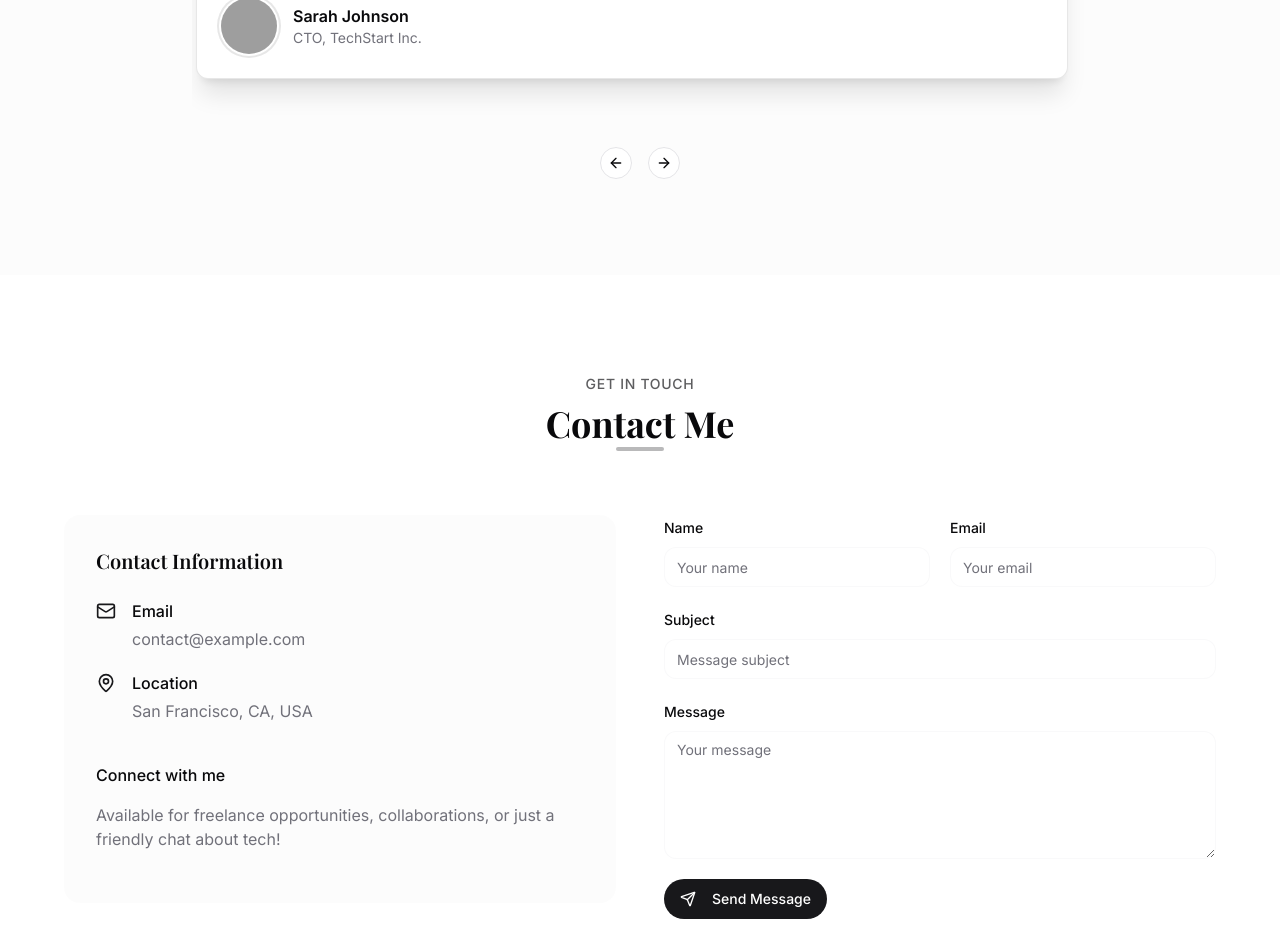
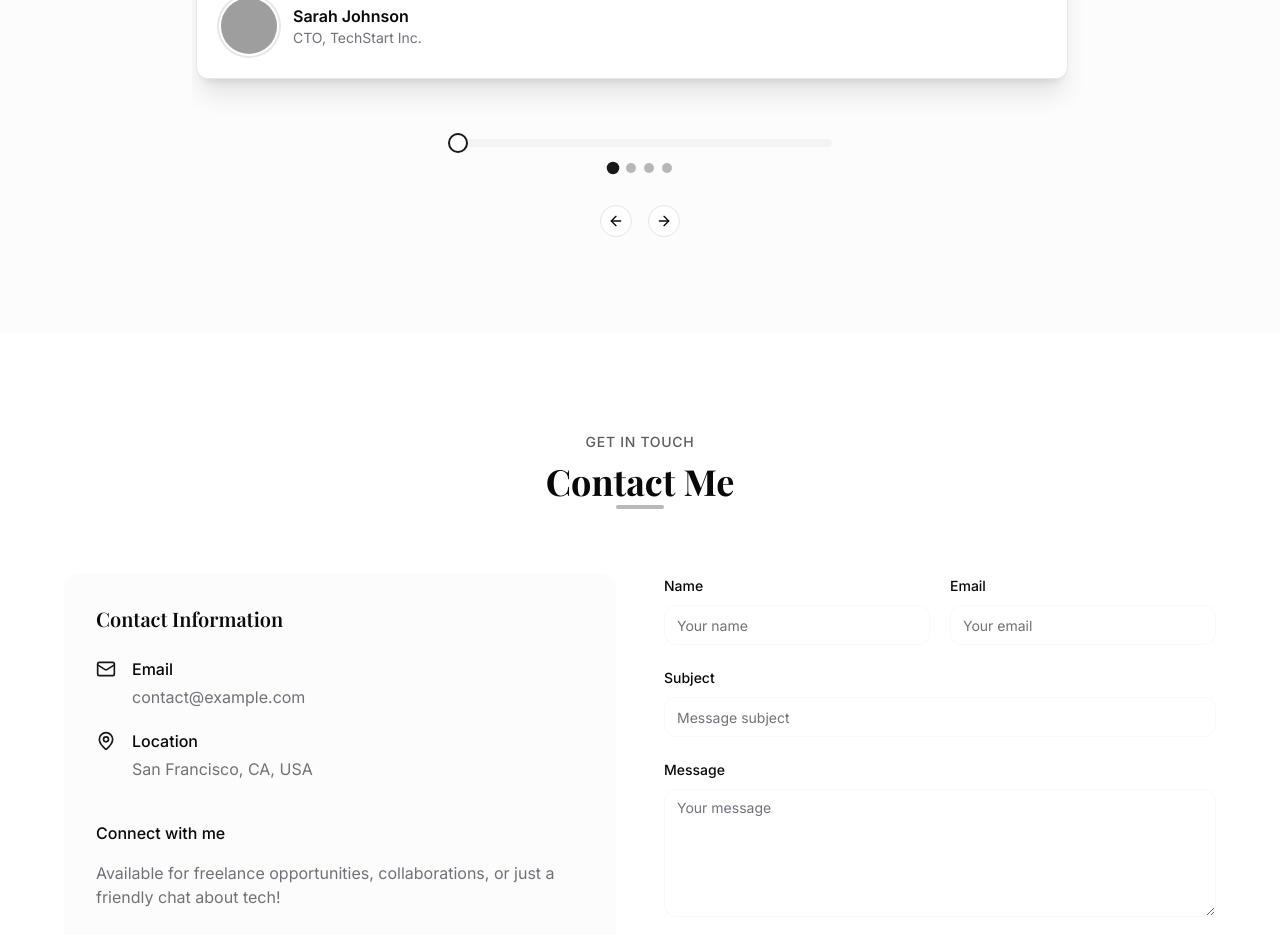
Before and after one commit to Rajnish-Raj25/showcase-mosaic-journey, a React (Vite) app: page / in a window 1280 px wide. Shown: the part 6360-7295 px from the top of the page. Built offline with nearby package versions, Linux system fonts and the light colour scheme; grey boxes are pictures that could not be loaded; a web font is replaced by a local one.

Commit message:
Add slider component
Adds a slider component.

```diff
--- a/src/components/Testimonials.tsx
+++ b/src/components/Testimonials.tsx
@@ -11,6 +11,7 @@ import {
   CarouselNext,
   CarouselPrevious,
 } from "@/components/ui/carousel";
+import { Slider } from "@/components/ui/slider";
 import { useEffect, useState } from "react";
 
 const testimonials: Testimonial[] = [
@@ -50,11 +51,36 @@ const testimonials: Testimonial[] = [
 
 export default function Testimonials() {
   const [mounted, setMounted] = useState(false);
+  const [currentSlide, setCurrentSlide] = useState(0);
+  const [api, setApi] = useState<any>(null);
 
   // This prevents hydration mismatch between server and client rendering
   useEffect(() => {
     setMounted(true);
   }, []);
+
+  // Set up event listener for slide changes
+  useEffect(() => {
+    if (!api) return;
+
+    const onSelect = () => {
+      setCurrentSlide(api.selectedScrollSnap());
+    };
+
+    api.on("select", onSelect);
+    // Call once to set initial value
+    onSelect();
+
+    return () => {
+      api?.off("select", onSelect);
+    };
+  }, [api]);
+
+  // Handle slider change
+  const handleSliderChange = (value: number[]) => {
+    const slideIndex = value[0];
+    api?.scrollTo(slideIndex);
+  };
 
   return (
     <section id="testimonials" className="section-padding bg-secondary/30">
@@ -69,6 +95,7 @@ export default function Testimonials() {
           <div className="max-w-4xl mx-auto">
             <Carousel
               className="w-full"
+              setApi={setApi}
               opts={{
                 align: "start",
                 loop: true,
@@ -105,6 +132,36 @@ export default function Testimonials() {
                   </CarouselItem>
                 ))}
               </CarouselContent>
+
+              {/* Slider for testimonial navigation */}
+              <div className="mt-6 max-w-md mx-auto px-8">
+                <Slider
+                  defaultValue={[0]}
+                  value={[currentSlide]}
+                  max={testimonials.length - 1}
+                  step={1}
+                  onValueChange={handleSliderChange}
+                  className="cursor-pointer"
+                />
+              </div>
+
+              {/* Custom dot indicators */}
+              <div className="flex justify-center mt-4 space-x-2">
+                {testimonials.map((_, index) => (
+                  <button
+                    key={index}
+                    className={cn(
+                      "w-2.5 h-2.5 rounded-full transition-all duration-300",
+                      currentSlide === index
+                        ? "bg-primary scale-125"
+                        : "bg-primary/30 hover:bg-primary/50"
+                    )}
+                    onClick={() => api?.scrollTo(index)}
+                    aria-label={`Go to slide ${index + 1}`}
+                  />
+                ))}
+              </div>
+
               <div className="flex justify-center mt-8 gap-4">
                 <CarouselPrevious className="relative static left-0 translate-y-0 dark:border-white/10 dark:hover:bg-white/5 hover:bg-primary/5 hover:text-primary" />
                 <CarouselNext className="relative static right-0 translate-y-0 dark:border-white/10 dark:hover:bg-white/5 hover:bg-primary/5 hover:text-primary" />
```
